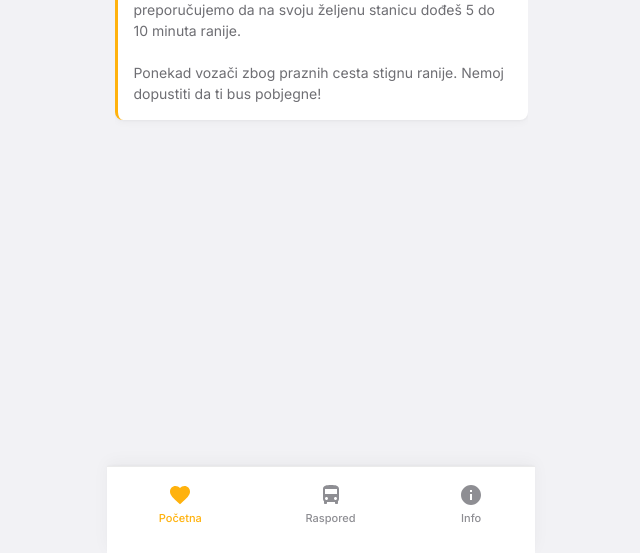
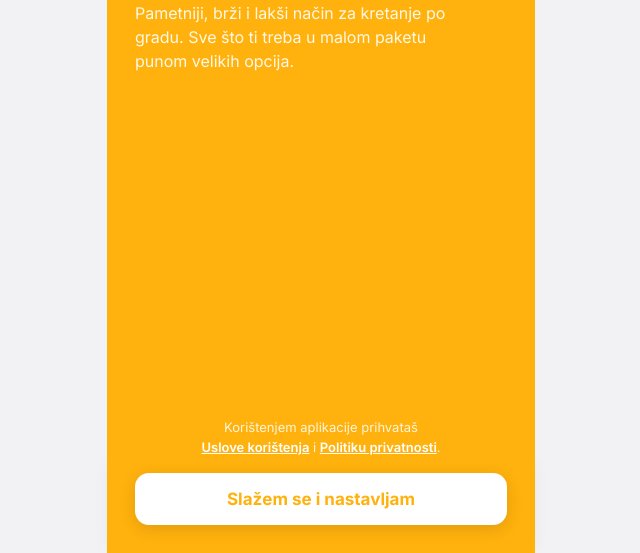
Before and after one commit to achqes/zjp, a website: page index.html in a window 1280 px wide. Shown: the part 247-800 px from the top of the page, without its empty margins (319-959 px from the left). Drawn offline with Linux system fonts and the light colour scheme.

Commit message:
Add files via upload

```diff
--- a/app.js
+++ b/app.js
@@ -923,9 +923,38 @@ function initMailtoFallback(linkId, email) {
 }
 
 // =======================
+// WELCOME / CONSENT SCREEN
+// =======================
+// Prikazuje se samo prvi put kad neko ikad otvori aplikaciju. Nakon što korisnik
+// klikne "Slažem se i nastavljam", u localStorage se upiše zastavica koja se
+// provjerava pri svakom sljedećem pokretanju. Pošto se localStorage briše kad se
+// aplikacija deinstalira (ili obriše cache/podaci), ekran će se automatski
+// ponovo pojaviti nakon reinstalacije - baš kao pri prvom ikad pokretanju.
+const WELCOME_ACCEPTED_KEY = 'napokonWelcomeAccepted';
+
+function initWelcomeScreen() {
+  const welcomeScreen = document.getElementById('welcome-screen');
+  const agreeBtn = document.getElementById('welcome-agree-btn');
+  if (!welcomeScreen || !agreeBtn) return;
+
+  const alreadyAccepted = localStorage.getItem(WELCOME_ACCEPTED_KEY) === '1';
+
+  if (!alreadyAccepted) {
+    welcomeScreen.classList.remove('hidden');
+  }
+
+  agreeBtn.addEventListener('click', () => {
+    localStorage.setItem(WELCOME_ACCEPTED_KEY, '1');
+    welcomeScreen.classList.add('hidden');
+    triggerHaptic();
+  });
+}
+
+// =======================
 // INITIALIZATION
 // =======================
 document.addEventListener('DOMContentLoaded', () => {
+  initWelcomeScreen();
   initHomeScreen();
   renderLines();
   restoreState();
--- a/index.html
+++ b/index.html
@@ -29,6 +29,22 @@
   <link rel="stylesheet" href="style.css">
 </head>
 <body>
+
+  <div class="welcome-screen hidden" id="welcome-screen">
+    <div class="welcome-content">
+      <h1 class="welcome-title">Tvoj novi suputnik u<br>vožnji javnim prijevozom!</h1>
+      <p class="welcome-subtitle">Pametniji, brži i lakši način za kretanje po gradu. Sve što ti treba u malom paketu punom velikih opcija.</p>
+    </div>
+    <div class="welcome-footer">
+      <p class="welcome-legal">
+        Korištenjem aplikacije prihvataš<br>
+        <a href="terms.html" target="_blank" rel="noopener">Uslove korištenja</a>
+        i
+        <a href="privacy.html" target="_blank" rel="noopener">Politiku privatnosti</a>.
+      </p>
+      <button class="welcome-agree-btn" id="welcome-agree-btn">Slažem se i nastavljam</button>
+    </div>
+  </div>
 
   <div class="top-bar" id="main-header">
     <div class="top-nav">
--- a/style.css
+++ b/style.css
@@ -1112,3 +1112,88 @@ a.line-item {
   opacity: 0.3;
   fill: currentColor;
 }
+/* =======================
+   WELCOME / CONSENT SCREEN
+   Prikazuje se samo pri prvom ikad pokretanju aplikacije (ili nakon reinstalacije,
+   jer se tada localStorage briše). Logika za prikaz/sakrivanje je u app.js.
+   ======================= */
+.welcome-screen {
+  position: fixed;
+  top: 0;
+  left: 0;
+  right: 0;
+  bottom: 0;
+  z-index: 1000;
+  max-width: 428px;
+  margin: 0 auto;
+  background: #ffb20d;
+  display: flex;
+  flex-direction: column;
+  justify-content: space-between;
+  padding: calc(64px + env(safe-area-inset-top)) 28px calc(28px + env(safe-area-inset-bottom));
+  transition: opacity 0.25s ease, visibility 0.25s ease;
+}
+
+.welcome-screen.hidden {
+  opacity: 0;
+  visibility: hidden;
+  pointer-events: none;
+}
+
+.welcome-content {
+  margin-top: 40px;
+}
+
+.welcome-title {
+  font-family: 'Montserrat', sans-serif;
+  font-weight: 800;
+  font-size: 34px;
+  line-height: 1.25;
+  color: #FFFFFF;
+}
+
+.welcome-subtitle {
+  font-family: 'Inter', sans-serif;
+  font-size: 16px;
+  line-height: 1.5;
+  color: rgba(255, 255, 255, 0.9);
+  margin-top: 16px;
+  max-width: 320px;
+}
+
+.welcome-footer {
+  display: flex;
+  flex-direction: column;
+  gap: 16px;
+}
+
+.welcome-legal {
+  font-family: 'Inter', sans-serif;
+  font-size: 13px;
+  line-height: 1.5;
+  color: rgba(255, 255, 255, 0.85);
+  text-align: center;
+}
+
+.welcome-legal a {
+  color: #FFFFFF;
+  font-weight: 600;
+  text-decoration: underline;
+}
+
+.welcome-agree-btn {
+  font-family: 'Inter', sans-serif;
+  font-weight: 700;
+  font-size: 17px;
+  color: #ffb20d;
+  background: #FFFFFF;
+  border: none;
+  border-radius: 14px;
+  padding: 16px;
+  width: 100%;
+  box-shadow: 0 4px 16px rgba(0, 0, 0, 0.12);
+}
+
+.welcome-agree-btn:active {
+  opacity: 0.85;
+}
```
